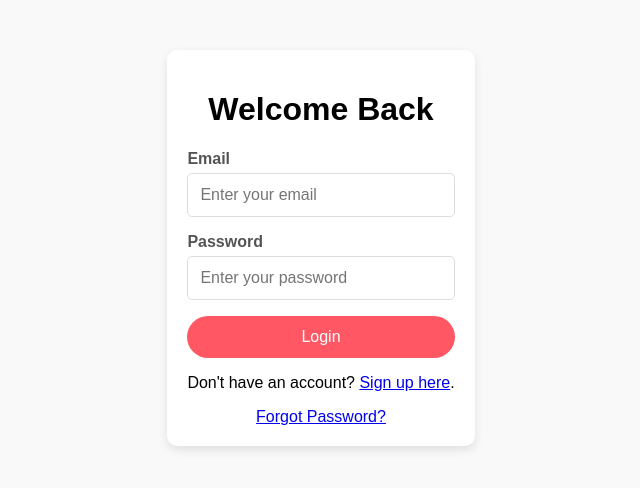
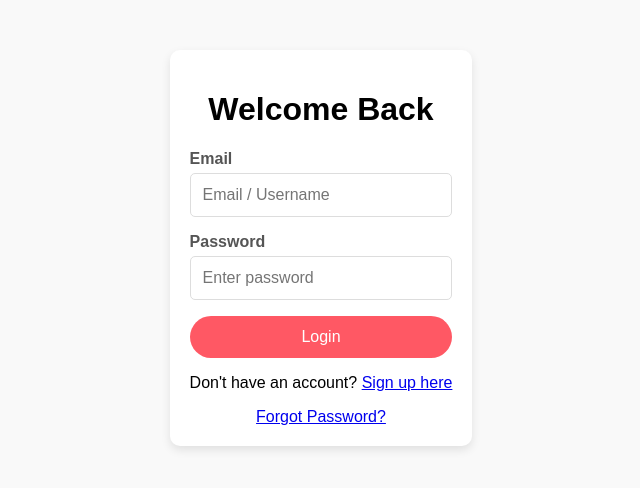
Before and after one commit to patience520700/Chat-App, a website: page Lovenett/login.html in a window 1280 px wide. Shown: the whole page, without its empty margins (319-959 px from the left). Drawn offline with Linux system fonts and the light colour scheme.

Commit message:
Updated login.html

```diff
--- a/Lovenett/login.html
+++ b/Lovenett/login.html
@@ -19,7 +19,7 @@
           type="email"
           id="email"
           name="email"
-          placeholder="Enter your email"
+          placeholder="Email / Username"
           required
         />
       </div>
@@ -31,7 +31,7 @@
           type="password"
           id="password"
           name="password"
-          placeholder="Enter your password"
+          placeholder="Enter password"
           required
         />
       </div>
@@ -41,7 +41,7 @@
     </form>
 
     <!-- Link to Signup Page -->
-    <p>Don't have an account? <a href="signup.html">Sign up here</a>.</p>
+    <p>Don't have an account? <a href="signup.html">Sign up here</a></p>
     <a href="forgotpassword.html">Forgot Password?</a>
 
   </div>
```
